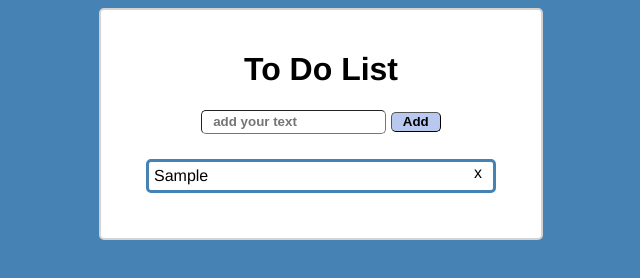
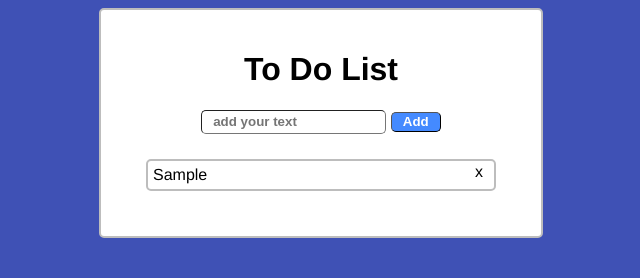
Before and after one commit to CrumpetCoding/Todo-List, a plain HTML site: page index.html in a window 1280 px wide. Both pictures are taken after typing "Sample" into the empty fields and a click on the button "Add". Shown: the whole page, without its empty margins (319-959 px from the left). Drawn offline with Linux system fonts and the light colour scheme.

Commit message:
More style tweaks

```diff
--- a/style.css
+++ b/style.css
@@ -1,14 +1,14 @@
 body {
     display: flex;
     justify-content: center;
-    background-color:steelblue;
+    background-color: #3F51B5;
     font-family: 'Franklin Gothic Medium', 'Arial Narrow', Arial, sans-serif;
 }
 
 .todo-app {
     position: relative;
     width: 400px;
-    border-color: lightgrey;
+    border-color: #BDBDBD;
     border-style: solid;
     border-width: 2px;
     border-radius: 5px;
@@ -19,19 +19,21 @@ body {
 
 input {
     border-radius: 5px;
+    border-width: 1px;
     font-weight: bold;
     text-indent: 5%;
-    border-width: 1px;
     height: 20px;
+    color: #757575;
 }
 
 button{
     border-radius: 5px;
-    background-color: #b9c8ef;
+    background-color: #448AFF;
     width: 50px;
     font-weight: bold;
     border-width: 1px;
     height: 20px;
+    color: white;
 }
 
 ul{
@@ -49,8 +51,9 @@ ul li {
     word-wrap: break-word;
     word-break: break-all;
     border-style: solid;
-    border-color: steelblue;
+    border-color: #BDBDBD;
     border-radius: 5px;
+    border-width: 2px;
     padding: 5px;
     margin: 5px;
 }
@@ -67,7 +70,7 @@ ul li span {
 }
 
 button:hover {
-    background-color: #8aa6eb;
+    background-color: #7faeff;
     cursor: pointer;
 }
 
```
